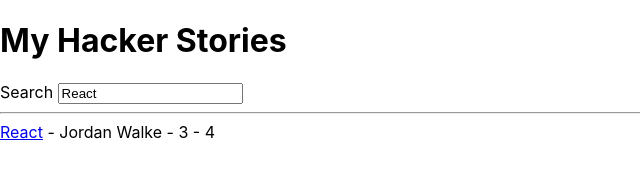
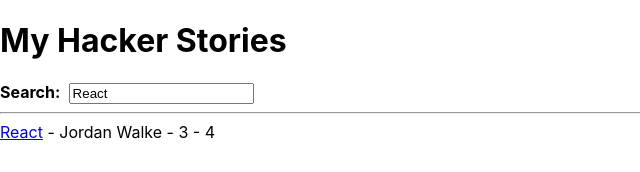
Before and after one commit to tysonjeffreys/hacker-stories, a React (Create React App) app: page / in a window 1280 px wide. Shown: the top 172 px of the page, without its empty margins (0-640 px from the left). Built offline with nearby package versions, Linux system fonts and the light colour scheme.

Commit message:
Component compostition with children prop

```diff
--- a/src/App.js
+++ b/src/App.js
@@ -61,7 +61,9 @@
       label="Search"
       value={searchTerm}
       onInputChange={handleSearch}
-      />
+      >
+        <strong>Search: </strong>
+      </InputWithLabel>
 
       {/*<Search search={searchTerm} onSearch={handleSearch}/> */}
 
@@ -78,10 +80,11 @@
   label,
   value,
   type = 'text',
-  onInputChange
+  onInputChange,
+  children,
 }) => (
   <>
-    <label htmlFor={id}>{label}</label>
+    <label htmlFor={id}>{children}</label>
     &nbsp;
     <input
     id={id}
@@ -92,7 +95,7 @@
     </>
 );
 
-{/*
+/*
 const Search = ({search, onSearch}) => (
 
   <>
@@ -101,7 +104,7 @@
   </>
 
  );
-*/}
+*/
 
 const List = ({ list }) =>
   list.map(item => <Item key={item.objectID} {...item} />);
```
Also changed, not shown: 1 other file (tests, documents, lock files or other folders).
